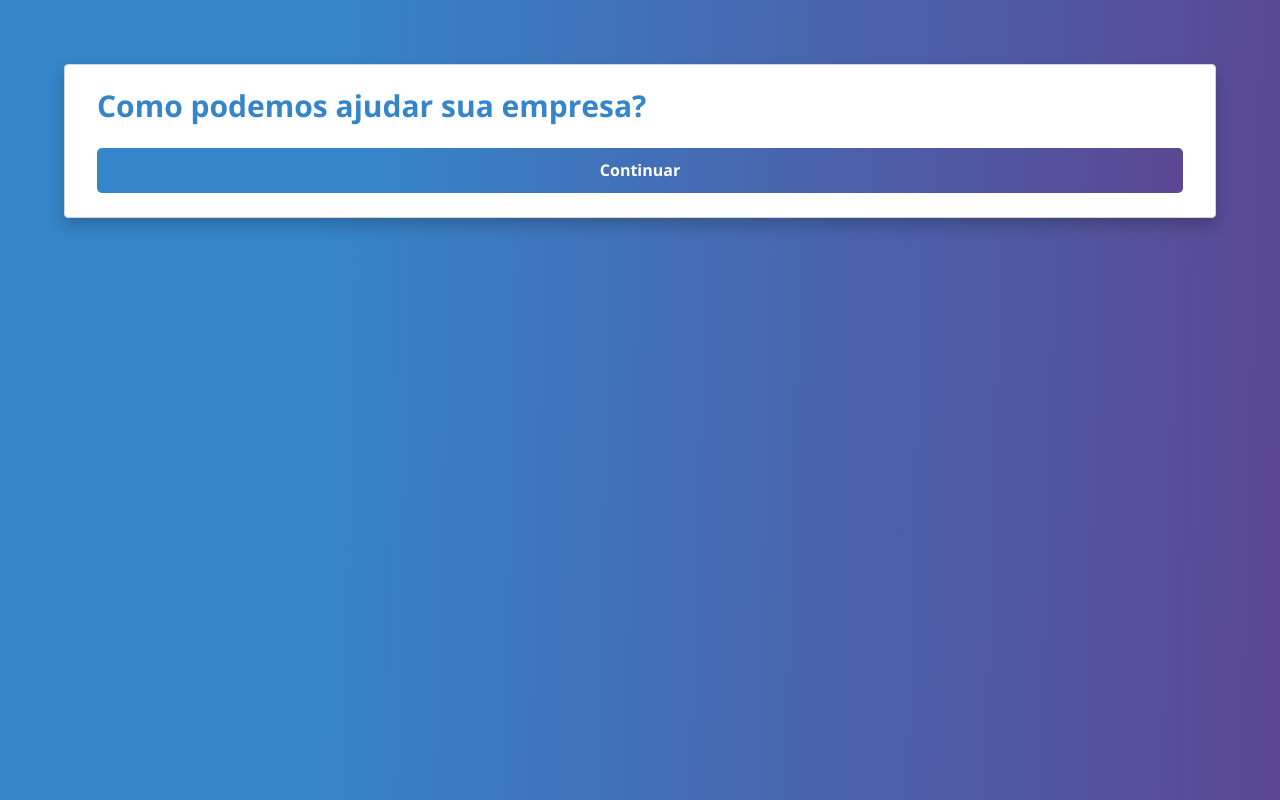
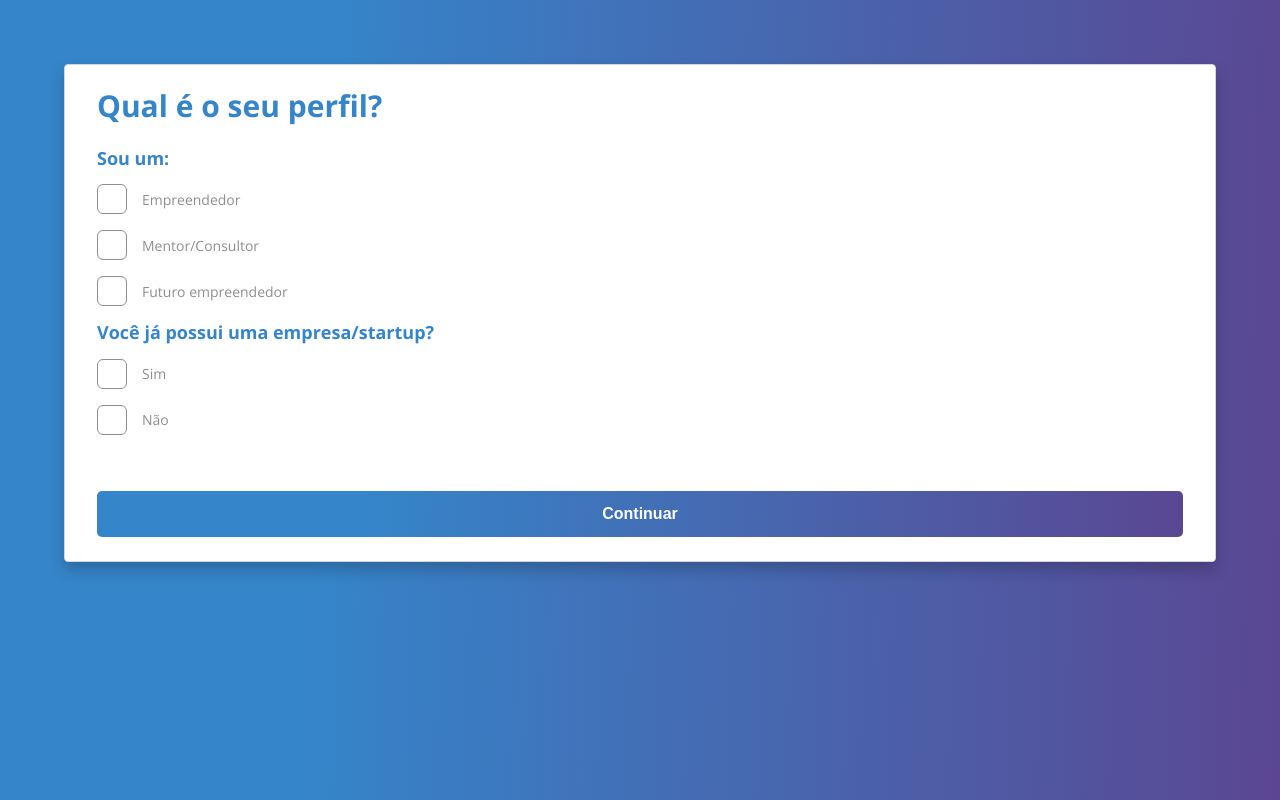
Before and after one commit to matheusdoedev/14Bis-web, a React (Create React App) app: page /triagem in a window 1280 px wide. Built offline with nearby package versions, Linux system fonts and the light colour scheme.

Commit message:
:construction: chore: "Triagem" form made

```diff
--- a/src/pages/Triagem/index.tsx
+++ b/src/pages/Triagem/index.tsx
@@ -1,18 +1,56 @@
-import React from "react";
+import React, { FormEvent } from "react";
+// hooks
+import { useHistory } from "react-router-dom";
 // styles
 import { TriagemContainer, TriagemForm } from "./styles";
 // components
 import { Container } from "../../styles/objects/container";
 import { Button } from "../../styles/objects/button";
+import Input from "../../components/Input";
+import CheckboxList from "../../components/Checkbox-list";
 
 const Triagem = () => {
+  const history = useHistory();
+
+  const gambiarraSubmit = (event: FormEvent) => {
+    event.preventDefault();
+
+    history.push("/inicio");
+  };
+
   return (
     <TriagemContainer>
       <Container>
-        <TriagemForm>
-          <h1>Como podemos ajudar sua empresa?</h1>
+        <TriagemForm onSubmit={gambiarraSubmit}>
+          <h1>Qual é o seu perfil?</h1>
 
-          <Button to="/inicio">Continuar</Button>
+          <fieldset>
+            <h2>Sou um:</h2>
+            <CheckboxList
+              name="perfil"
+              required
+              options={[
+                { value: "empreendedor", label: "Empreendedor" },
+                { value: "mentor", label: "Mentor/Consultor" },
+                { value: "futuro-empreendedor", label: "Futuro empreendedor" },
+              ]}
+            />
+          </fieldset>
+
+          <fieldset>
+            <h2>Você já possui uma empresa/startup?</h2>
+            <CheckboxList
+              name="possui-empresa-startup"
+              required
+              options={[
+                { value: "sim", label: "Sim" },
+                { value: "não", label: "Não" },
+              ]}
+            />
+          </fieldset>
+          <Button as="button" type="submit">
+            Continuar
+          </Button>
         </TriagemForm>
       </Container>
     </TriagemContainer>
--- a/src/pages/Triagem/styles.ts
+++ b/src/pages/Triagem/styles.ts
@@ -17,13 +17,25 @@ export const TriagemForm = styled.form`
     box-shadow: 0px 8px 15px rgba(0, 0, 0, 0.2);
     border-radius: 4px;
 
+    h1,
+    h2 {
+      color: var(--blue);
+    }
+
     h1 {
-      color: var(--blue);
       margin-bottom: var(--gap-md);
+    }
+
+    h2 {
+      margin-bottom: var(--gap-sm);
     }
 
     a {
       width: 100%;
     }
+
+    button {
+      margin-top: var(--gap-lg);
+    }
   }
 `;
```
